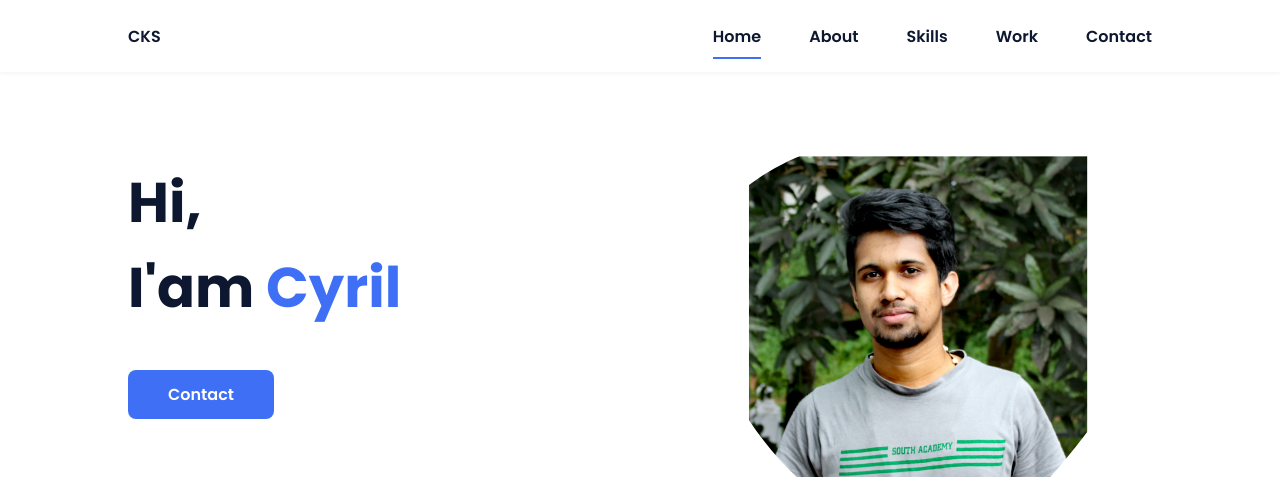
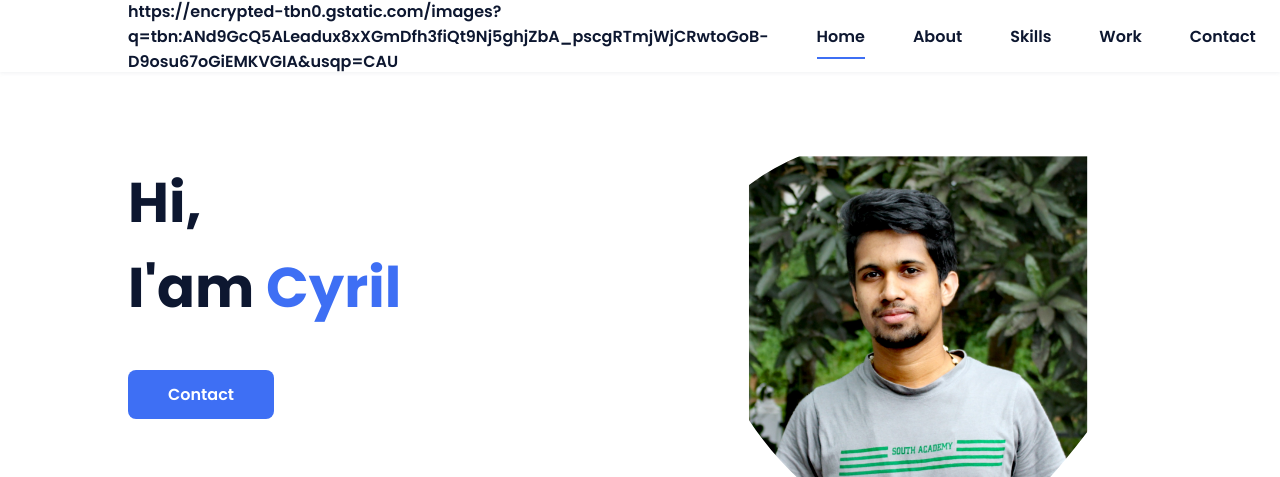
Before and after one commit to CyrilKSony/CyrilKSony.github.io, a plain HTML site: page index.html in a window 1280 px wide. Shown: the top 477 px of the page. Drawn offline with nearby package versions, Linux system fonts and the light colour scheme.

Commit message:
Update index.html

```diff
--- a/index.html
+++ b/index.html
@@ -16,7 +16,7 @@
         <header class="l-header">
             <nav class="nav bd-grid">
                 <div>
-                    <a href="#" class="nav__logo">CKS</a>
+                    <a href="#" class="nav__logo">https://encrypted-tbn0.gstatic.com/images?q=tbn:ANd9GcQ5ALeadux8xXGmDfh3fiQt9Nj5ghjZbA_pscgRTmjWjCRwtoGoB-D9osu67oGiEMKVGIA&usqp=CAU</a>
                 </div>
 
                 <div class="nav__menu" id="nav-menu">
```
